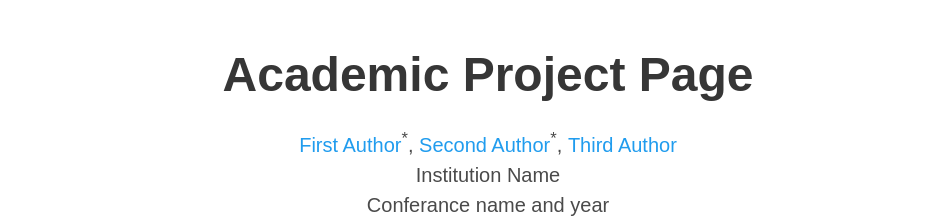
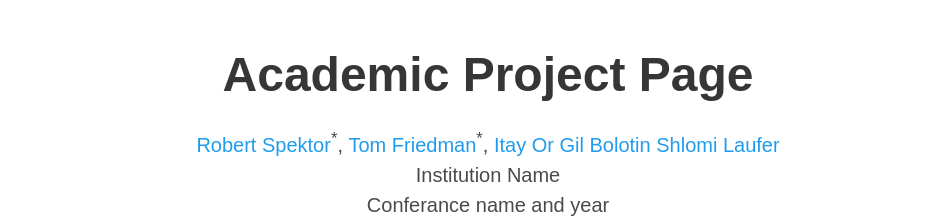
Before and after one commit to goodfella47/tool-pose, a plain HTML site: page index.html in a window 1280 px wide. Shown: the top 224 px of the page, without its empty margins (152-1095 px from the left). Drawn offline with nearby package versions, Linux system fonts and the light colour scheme; some icons are missing; a web font is replaced by a local one.

Commit message:
change authors

```diff
--- a/index.html
+++ b/index.html
@@ -53,13 +53,19 @@
             <div class="is-size-5 publication-authors">
               <!-- Paper authors -->
               <span class="author-block">
-                <a href="FIRST AUTHOR PERSONAL LINK" target="_blank">First Author</a><sup>*</sup>,
+                <a href="FIRST AUTHOR PERSONAL LINK" target="_blank">Robert Spektor</a><sup>*</sup>,
               </span>
               <span class="author-block">
-                <a href="SECOND AUTHOR PERSONAL LINK" target="_blank">Second Author</a><sup>*</sup>,
+                <a href="SECOND AUTHOR PERSONAL LINK" target="_blank">Tom Friedman</a><sup>*</sup>,
               </span>
               <span class="author-block">
-                <a href="THIRD AUTHOR PERSONAL LINK" target="_blank">Third Author</a>
+                <a href="THIRD AUTHOR PERSONAL LINK" target="_blank">Itay Or</a>
+              </span>
+              <span class="author-block">
+                <a href="THIRD AUTHOR PERSONAL LINK" target="_blank">Gil Bolotin</a>
+              </span>
+              <span class="author-block">
+                <a>Shlomi Laufer</a>
               </span>
             </div>
 
```
